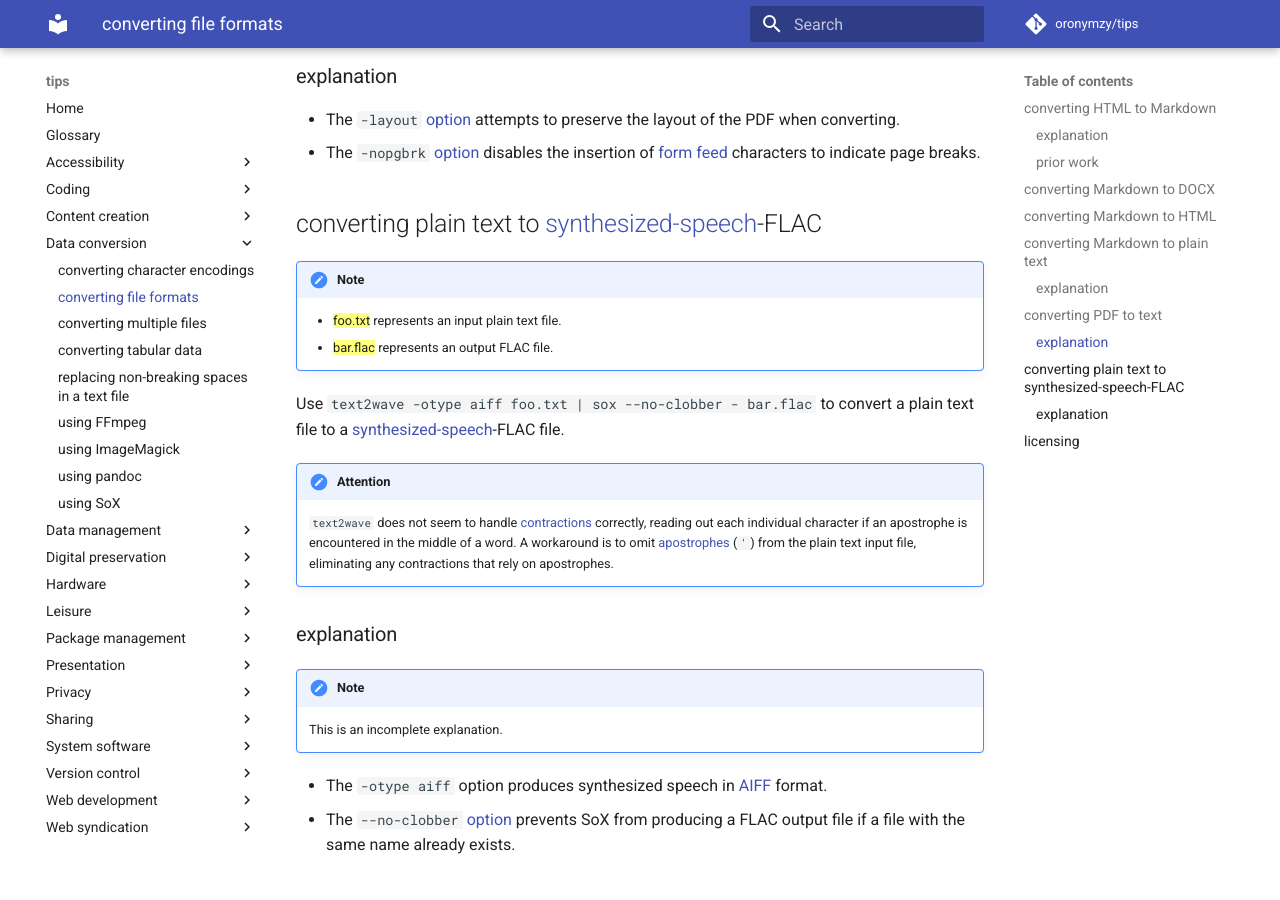
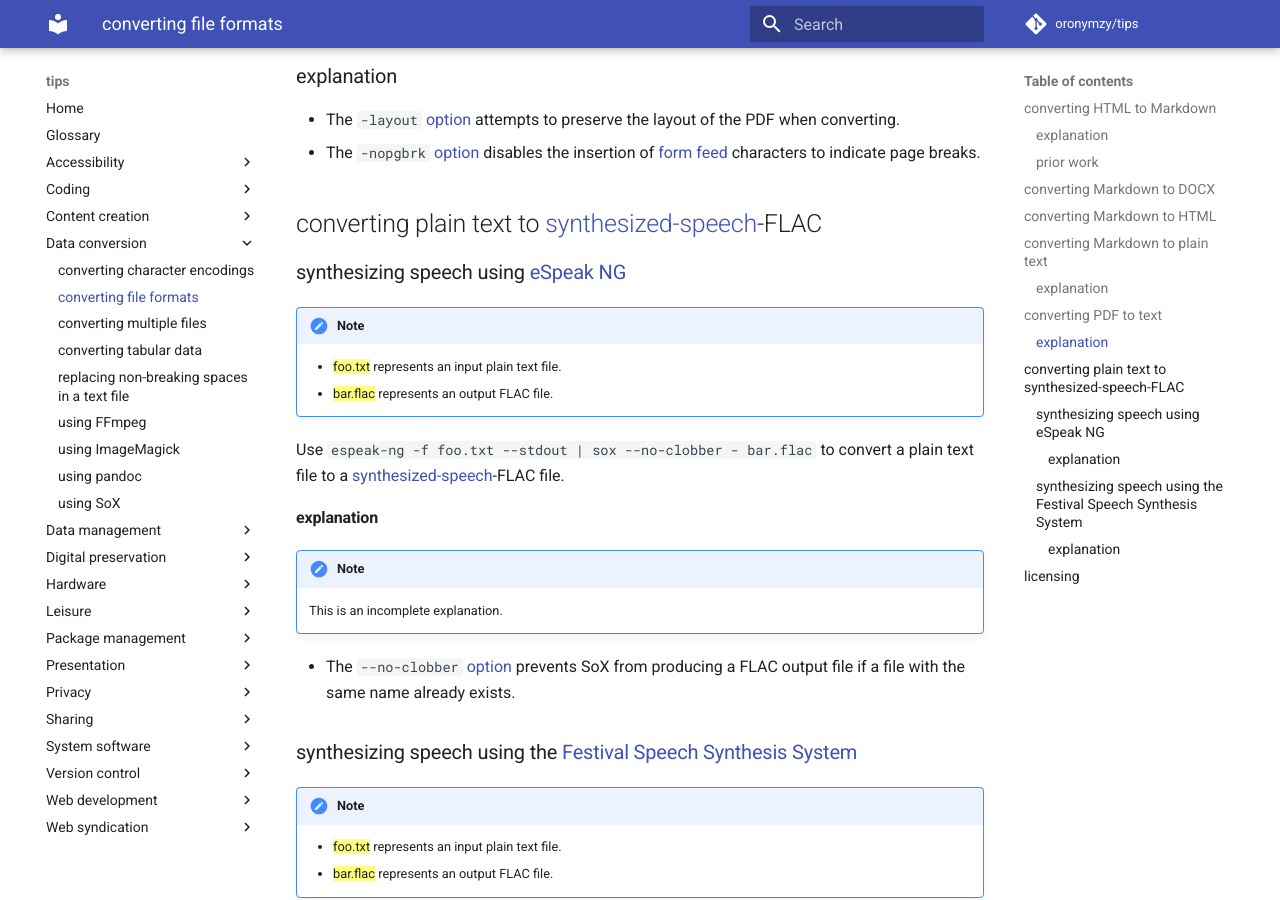
Before and after one commit to oronymzy/tips, an MkDocs documentation site: the page built from docs/cnvffmt.md, in a window 1280 px wide and 900 px high, scrolled down 3428 px. Built offline with MkDocs 1.6.1 and Material for MkDocs 9.7.7, drawn with Linux system fonts in a browser that asks for light colours; comment, search, counter and statistics services are not loaded.

Commit message:
Add section, add content
Add 'synthesizing speech using eSpeak NG' section, with content.
Add 'synthesizing speech using the Festival Speech Synthesis System'
heading.
Adjust heading level.

```diff
--- a/docs/cnvffmt.md
+++ b/docs/cnvffmt.md
@@ -102,6 +102,25 @@ Use `pdftotext -layout -nopgbrk foo.pdf bar.txt` to convert a PDF file to a text
 
 ## converting plain text to [synthesized-speech]-FLAC {: #plaintexttossFLAC }
 
+### synthesizing speech using [eSpeak NG](https://github.com/espeak-ng/espeak-ng)
+
+!!! note
+
+    - {==foo.txt==} represents an input plain text file.
+    - {==bar.flac==} represents an output FLAC file.
+
+Use `espeak-ng -f foo.txt --stdout | sox --no-clobber - bar.flac` to convert a plain text file to a [synthesized-speech]-FLAC file.
+
+#### explanation
+
+!!! note
+
+    This is an incomplete explanation.
+
+- The `--no-clobber` [option](http://sox.sourceforge.net/sox.html) prevents SoX from producing a FLAC output file if a file with the same name already exists.
+
+### synthesizing speech using the [Festival Speech Synthesis System](http://www.cstr.ed.ac.uk/projects/festival/)
+
 !!! note
 
     - {==foo.txt==} represents an input plain text file.
@@ -113,7 +132,7 @@ Use `text2wave -otype aiff foo.txt | sox --no-clobber - bar.flac` to convert a p
 
     `text2wave` does not seem to handle [contractions](https://en.wikipedia.org/wiki/Contraction_(grammar)) correctly, reading out each individual character if an apostrophe is encountered in the middle of a word. A workaround is to omit [apostrophes](https://en.wiktionary.org/wiki/%27) (`'`) from the plain text input file, eliminating any contractions that rely on apostrophes.
 
-### explanation
+#### explanation
 
 !!! note
 
```
